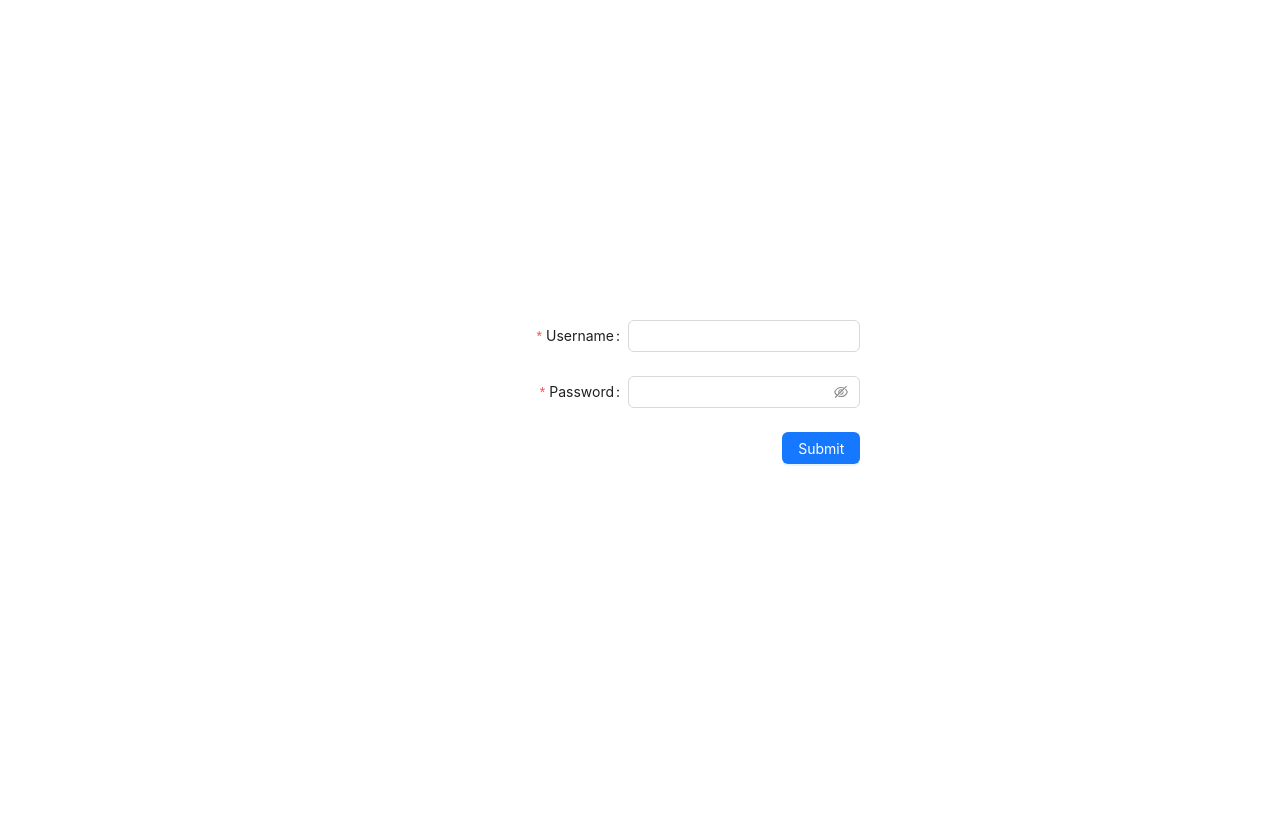
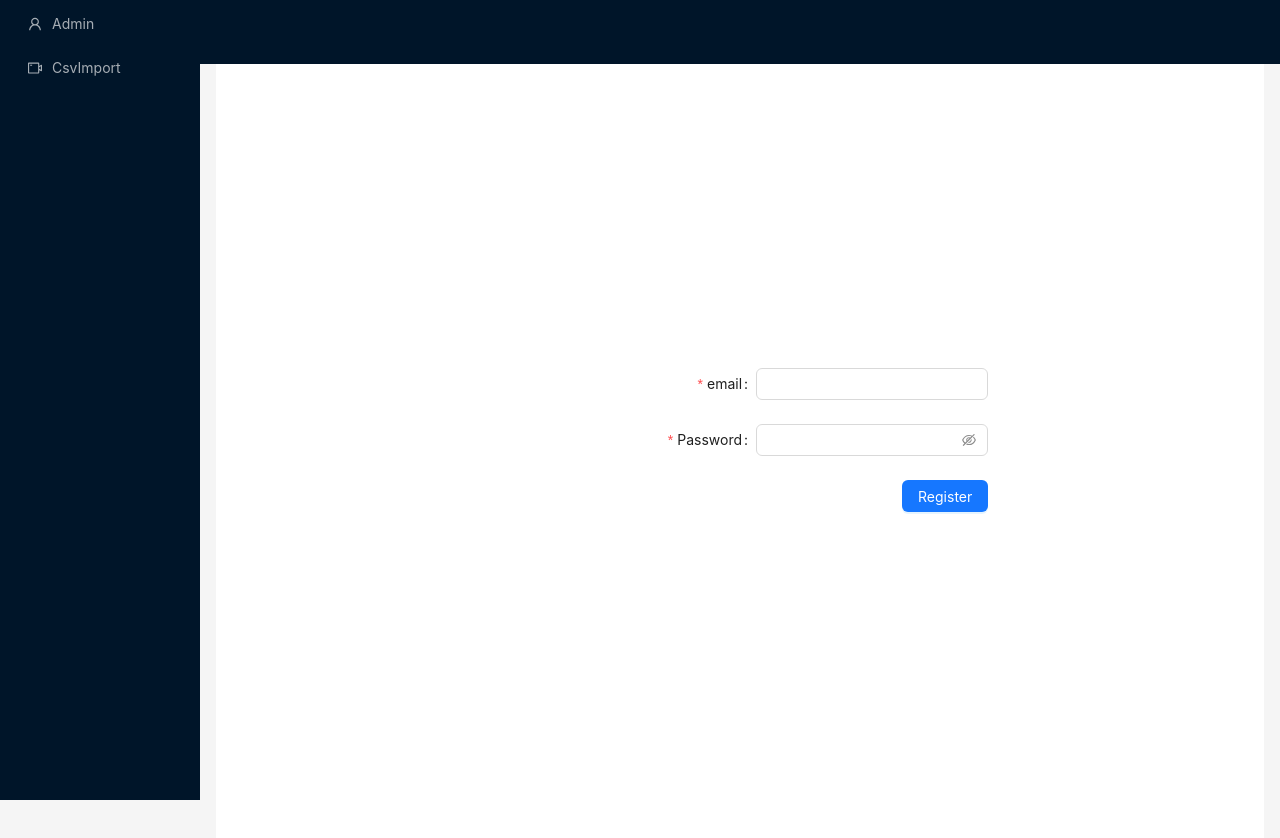
Before and after one commit to parkshinya/lampard, a React (Create React App) app: page /admin in a window 1280 px wide. Shown: the top 838 px of the page. Before the commit the page ends 800 px from the top, so only its background shows below. Built offline with nearby package versions, Linux system fonts and the light colour scheme.

Commit message:
implement firebase auth email and password

```diff
--- a/src/App.tsx
+++ b/src/App.tsx
@@ -3,7 +3,7 @@ import MainDisplay from "./components/MainDisplay";
 import Auth from "./components/Auth";
 
 const App: React.FC = () => {
-  return <Auth />;
+  return <MainDisplay />;
 };
 
 export default App;
--- a/src/components/Admin.tsx
+++ b/src/components/Admin.tsx
@@ -1,11 +1,64 @@
 import React from "react";
+import { Button, Form, Input } from "antd";
+import { auth } from "../firebase";
+import { createUserWithEmailAndPassword } from "@firebase/auth";
 
-const Admin: React.FC = () => {
-  return (
-    <div>
-      <h1>Admin</h1>
-    </div>
-  );
+const onFinish = async (newUser: FieldType) => {
+  await createUserWithEmailAndPassword(
+    auth,
+    newUser.email,
+    newUser.password
+  ).catch((err) => alert(err.message));
 };
 
+const onFinishFailed = (errorInfo: any) => {
+  console.log("Failed:", errorInfo);
+};
+
+type FieldType = {
+  email: string;
+  password: string;
+};
+
+const Admin: React.FC = () => (
+  <div style={{ height: "100vh", width: "100%", position: "relative" }}>
+    <Form
+      name="basic"
+      labelCol={{ span: 8 }}
+      wrapperCol={{ span: 16 }}
+      style={{
+        maxWidth: 600,
+        position: "absolute",
+        top: "40%",
+        left: "40%",
+        textAlign: "right",
+      }}
+      onFinish={onFinish}
+      onFinishFailed={onFinishFailed}
+      autoComplete="off"
+    >
+      <Form.Item<FieldType>
+        label="email"
+        name="email"
+        rules={[{ required: true, message: "Please input your email!" }]}
+      >
+        <Input type="email" />
+      </Form.Item>
+
+      <Form.Item<FieldType>
+        label="Password"
+        name="password"
+        rules={[{ required: true, message: "Please input your password!" }]}
+      >
+        <Input.Password />
+      </Form.Item>
+      <Form.Item wrapperCol={{ offset: 8, span: 16 }}>
+        <Button type="primary" htmlType="submit">
+          Register
+        </Button>
+      </Form.Item>
+    </Form>
+  </div>
+);
+
 export default Admin;
--- a/src/components/Auth.tsx
+++ b/src/components/Auth.tsx
@@ -10,12 +10,12 @@ const onFinishFailed = (errorInfo: any) => {
 };
 
 type FieldType = {
-  username: string;
+  email: string;
   password: string;
 };
 
 const Auth: React.FC = () => (
-  <div style={{ height: "100vh", width: "100%", position: "absolute" }}>
+  <div style={{ height: "100vh", width: "100%", position: "relative" }}>
     <Form
       name="basic"
       labelCol={{ span: 8 }}
@@ -32,11 +32,11 @@ const Auth: React.FC = () => (
       autoComplete="off"
     >
       <Form.Item<FieldType>
-        label="Username"
-        name="username"
-        rules={[{ required: true, message: "Please input your username!" }]}
+        label="email"
+        name="email"
+        rules={[{ required: true, message: "Please input your email!" }]}
       >
-        <Input />
+        <Input type="email" />
       </Form.Item>
 
       <Form.Item<FieldType>
```
Also changed, not shown: 1 other file (tests, documents, lock files or other folders).
